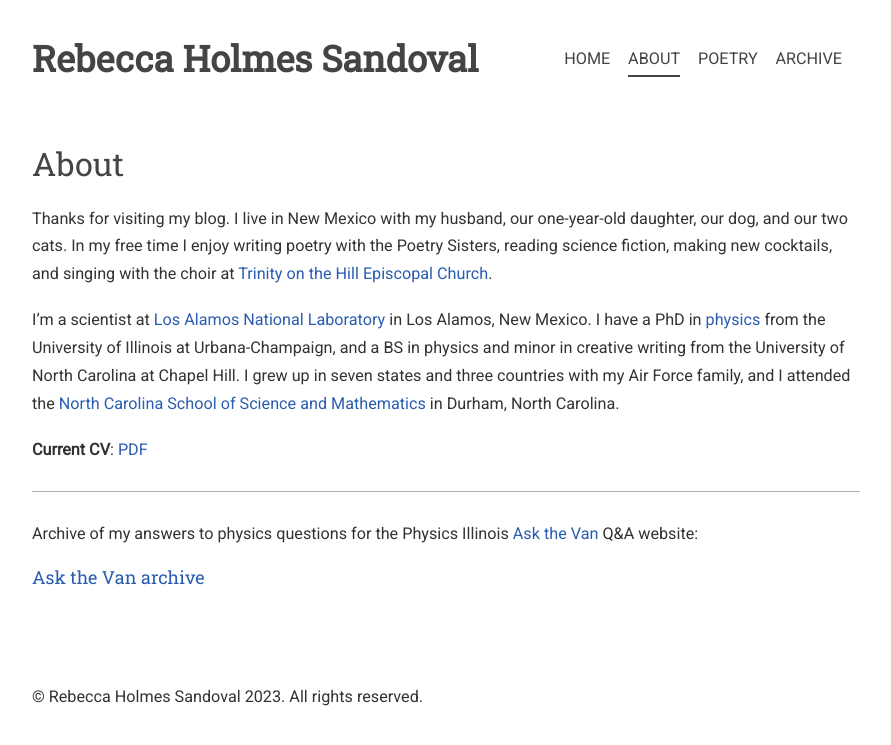
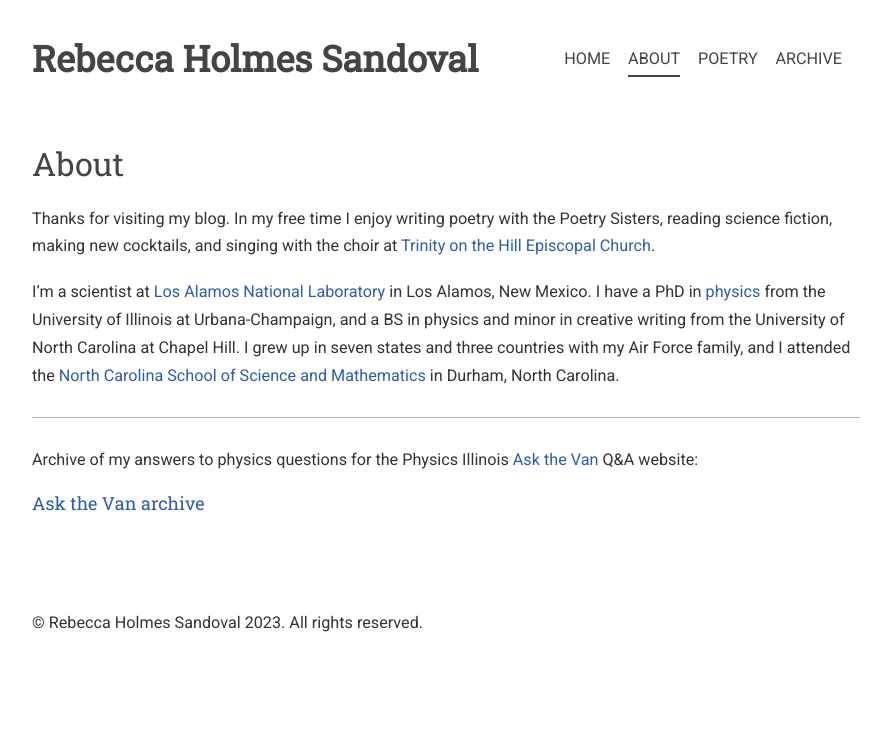
Before and after one commit to piscisvolans/piscisvolans.github.io, a Jekyll site: the page built from about.md, in a window 1280 px wide. Shown: the top 745 px of the page, without its empty margins (194-1085 px from the left). Built offline with Jekyll 4.4.1, drawn with Linux system fonts in a browser that asks for light colours; nearby versions of some CDN libraries; some web fonts are replaced; comment, search, counter and statistics services are not loaded.

Commit message:
Update about.md

```diff
--- a/about.md
+++ b/about.md
@@ -3,11 +3,10 @@ layout: page
 title: "About"
 ---
 
-Thanks for visiting my blog. I live in New Mexico with my husband, our one-year-old daughter, our dog, and our two cats. In my free time I enjoy writing poetry with the Poetry Sisters, reading science fiction, making new cocktails, and singing with the choir at [Trinity on the Hill Episcopal Church](http://latoth.org/).
+Thanks for visiting my blog. In my free time I enjoy writing poetry with the Poetry Sisters, reading science fiction, making new cocktails, and singing with the choir at [Trinity on the Hill Episcopal Church](http://latoth.org/).
 
 I'm a scientist at [Los Alamos National Laboratory](https://lanl.gov) in Los Alamos, New Mexico. I have a PhD in [physics](http://research.physics.illinois.edu/QI/Photonics/) from the University of Illinois at Urbana-Champaign, and a BS in physics and minor in creative writing from the University of North Carolina at Chapel Hill. I grew up in seven states and three countries with my Air Force family, and I attended the [North Carolina School of Science and Mathematics](http://ncssm.edu) in Durham, North Carolina.
 
-**Current CV**: <a href="{{ site.baseurl }}/public/pdf/cv_external_2019-10.pdf">PDF</a>
 
 <hr>
 Archive of my answers to physics questions for the Physics Illinois [Ask the Van](http://van.physics.illinois.edu/qa/) Q&A website:
```
